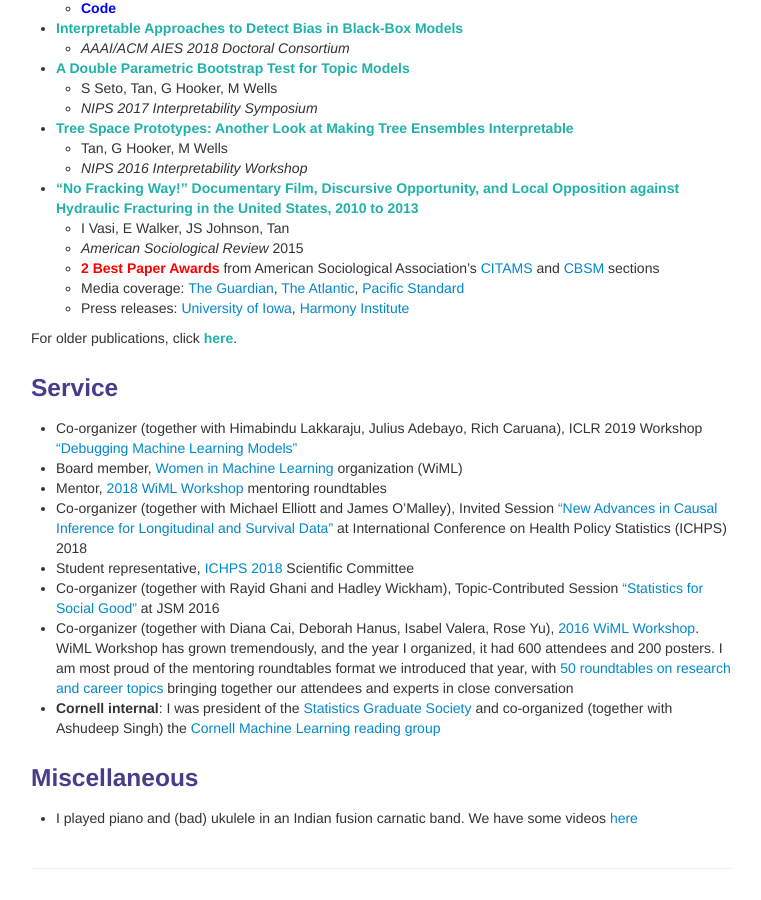
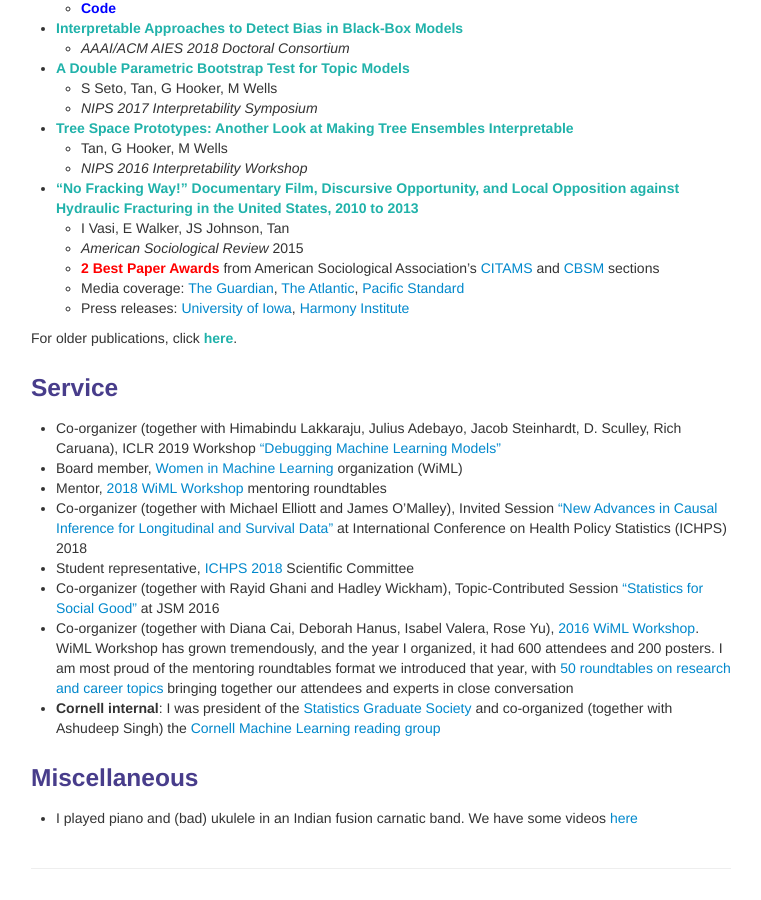
Before and after one commit to shftan/shftan.github.io, a Jekyll site: the page built from index.md, in a window 1280 px wide and 900 px high, scrolled down 1633 px. Shown: the whole window, without its empty margins (259-1020 px from the left). Built offline with Jekyll 4.4.1, drawn with Linux system fonts in a browser that asks for light colours.

Commit message:
Update index.md

```diff
--- a/index.md
+++ b/index.md
@@ -99,7 +99,7 @@ For older publications, click <a class="paper" href="olderpublications.html">her
 
 <div class="row-fluid" id="service"><h3>Service</h3>
 </div>
-- Co-organizer (together with Himabindu Lakkaraju, Julius Adebayo, Rich Caruana), ICLR 2019 Workshop [“Debugging Machine Learning Models”](https://iclr.cc/Conferences/2019/Schedule?showEvent=628)
+- Co-organizer (together with Himabindu Lakkaraju, Julius Adebayo, Jacob Steinhardt, D. Sculley, Rich Caruana), ICLR 2019 Workshop [“Debugging Machine Learning Models”](https://iclr.cc/Conferences/2019/Schedule?showEvent=628)
 - Board member, [Women in Machine Learning](https://wimlworkshop.org) organization (WiML)
 - Mentor, [2018 WiML Workshop](https://wimlworkshop.org/2018/program/) mentoring roundtables
 - Co-organizer (together with Michael Elliott and James O'Malley),  Invited Session ["New Advances in Causal Inference for Longitudinal and Survival Data"](http://ww2.amstat.org/meetings/ichps/2018/onlineprogram/Program.cfm) at International Conference on Health Policy Statistics (ICHPS) 2018
```
